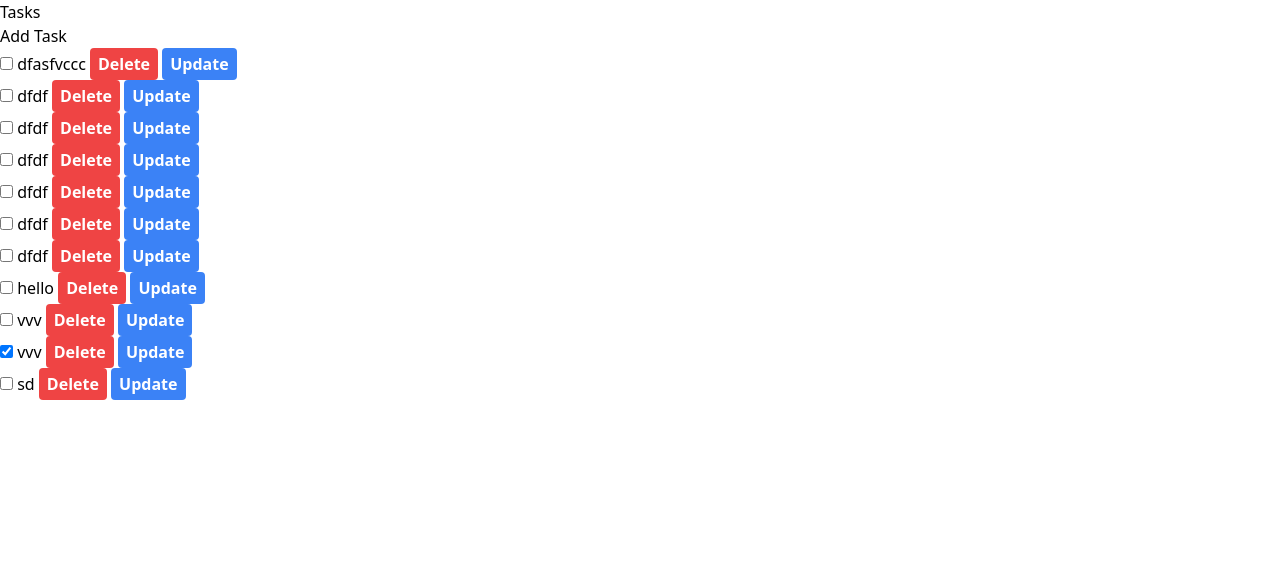
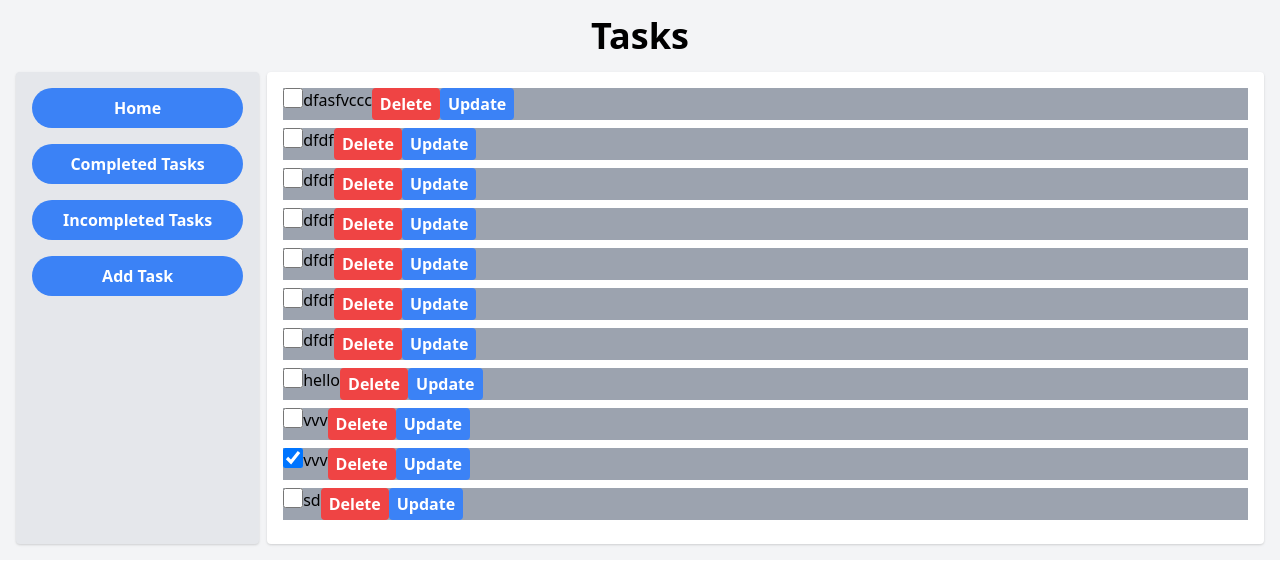
Before and after one commit to VaclavHrbek/Web-ToDo, a Django app: page /tasks/ in a window 1280 px wide. Shown: the top 587 px of the page. Run offline with Django 3.2, Linux system fonts and the light colour scheme; data comes from the database, SQL or seed files in the repository.

Commit message:
Update frontend.

```diff
--- a/django_app/_project/_tasks_app/templates/_tasks_app/index.html
+++ b/django_app/_project/_tasks_app/templates/_tasks_app/index.html
@@ -9,20 +9,39 @@
         <script src="https://unpkg.com/vue@3/dist/vue.global.js"></script>
     </head>
 <body>
-    <h1>Tasks</h1>
-    <button onclick="location.href='add_task/'">Add Task</button>
+    <div class="container mx-auto p-4 bg-gray-100">
+        <h1 class="text-4xl font-bold mb-4 text-center">Tasks</h1>
+        <div class="grid grid-cols-1 md:grid-cols-1 lg:grid-cols-5 gap-2">
+            <div class="lg:col-span-1 bg-gray-200 p-4 rounded shadow">
+                <button class="bg-blue-500 hover:bg-blue-700 text-white font-bold py-2 px-4 rounded-full hover:rounded-none w-full mb-4"
+                onclick="location.href='/'">Home</button>
+                <button class="bg-blue-500 hover:bg-blue-700 text-white font-bold py-2 px-4 rounded-full hover:rounded-md w-full mb-4"
+                onclick="location.href='completed_tasks/'">Completed Tasks</button>
+                <button class="bg-blue-500 hover:bg-blue-700 text-white font-bold py-2 px-4 rounded-full hover:rounded-lg w-full mb-4"
+                onclick="location.href='incompleted_tasks/'">Incompleted Tasks</button>
+                <button class="bg-blue-500 hover:bg-blue-700 text-white font-bold py-2 px-4 rounded-full hover:rounded-xl w-full mb-4"
+                onclick="location.href='add_task/'">Add Task</button>
+            </div>
+            <div class="lg:col-span-4 bg-white p-4 rounded shadow">
                 <ul>
                     {% for task in latest_tasks_list %}
                         <li id="task-{{ task.id }}">
-                <input type="checkbox" {% if task.completed %}checked{% endif %}
+
+                            <div class="col-start-2 col-span-3">
+                                <div class="flex flex-row bg-gray-400 mb-2">
+                                    <input class="form-checkbox h-5 w-5 text-blue-600" type="checkbox" {% if task.completed %}checked{% endif %}
                                             onchange="updateTaskStatus({{ task.id }}, this)">
                                     <a href="{% url '_tasks_app:task' task.id %}">{{ task.title }}</a>
                                     <button onclick="deleteTask({{ task.id }})" class="bg-red-500 hover:bg-red-700 text-white font-bold py-1 px-2 rounded">Delete</button>
                                     <button onclick="location.href='update/{{ task.id }}'" class="bg-blue-500 hover:bg-blue-700 text-white font-bold py-1 px-2 rounded">Update</button>
-            </li>
+                                </div>
+                            </div>
                         </li>
                     {% endfor %}
                 </ul>
+            </div>
+        </div>
+    </div>
 
     <script src="{% static '_tasks_app/script.js' %}"></script>
 </body>
```
Also changed, not shown: django_app/_project/_homepage_app/static/_homepage_app/index.js (+8 -1 lines), django_app/_project/_homepage_app/templates/_homepage_app/index.html (+2 -9 lines). Lines whose indentation alone changed are shown as unchanged.
